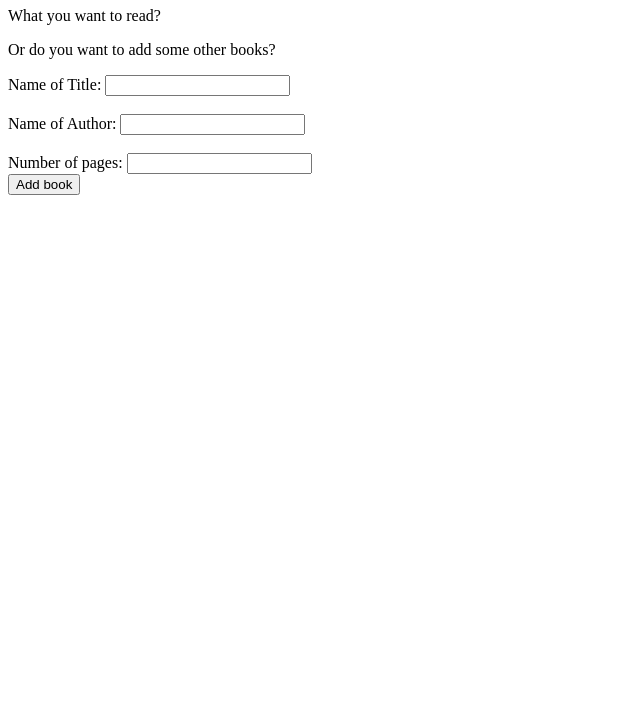
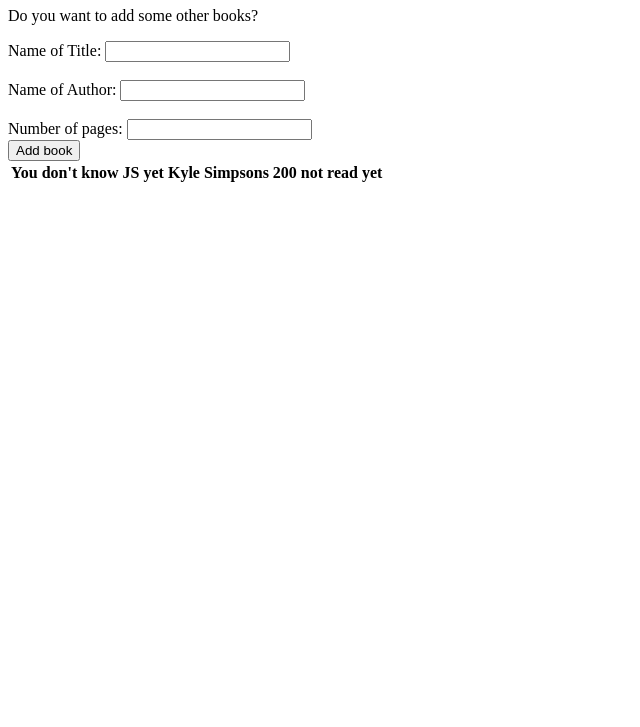
Before and after one commit to vbv-shm/Library, a plain HTML site: page index.html in a window 1280 px wide. Shown: the part 73-800 px from the top of the page, without its empty margins (0-640 px from the left). Drawn offline with Linux system fonts and the light colour scheme.

Commit message:
Added some small features.

```diff
--- a/index.html
+++ b/index.html
@@ -8,13 +8,10 @@
 </head>
 <body>
     <h1>
-        Welcome to my library.
+        Welcome to the library.
     </h1>
     <p>
-        What you want to read?
-    </p>
-    <p>
-        Or do you want to add some other books?
+        Do you want to add some other books?
     </p>
         <label for="titlename">Name of Title:  </label>
         <input type="text" id="titlename" name="booktitle"><br>
@@ -26,6 +23,12 @@
         <input type="number" id="pages" name="numberpages"><br>
 
         <button onclick="new Book(document.getElementById('titlename').value,document.getElementById('authorAuth').value,parseInt(document.getElementById('pages').value,10))">Add book</button>
+
+        <div id="booktable">
+            <table>
+
+            </table>
+        </div>
 </body>
 <script>
     let myLibrary=[];
@@ -43,11 +46,40 @@
         this.changeStatus = ()=>{
             this.status="already read."
         }
+        showtable();
     }
+
     function addBooktoLibrary(book){
         myLibrary.push(book)
     }
+    function showtable(){
+        let t=document.createElement("table");
+        let d=document.getElementById("booktable");
+        var lastChild=d.lastElementChild;
+        d.removeChild(lastChild);
+        d.appendChild(t);
 
+        for (var i = 0; i < myLibrary.length; i++){
+            let r=document.createElement("tr");
+            t.appendChild(r)
+            let a=document.createElement("th");
+            r.appendChild(a);
+            a.innerText=myLibrary[i].title
+            let b=document.createElement("th");
+            r.appendChild(b);
+            b.innerText=myLibrary[i].author
+            let c=document.createElement("th");
+            r.appendChild(c);
+            c.innerText=myLibrary[i].pages
+            let d=document.createElement("th");
+            r.appendChild(d);
+            d.innerText=myLibrary[i].status
+            let innerbutton=document.createElement("button");
+
+
+        }
+    }
     new Book("You don't know JS yet","Kyle Simpsons",200);
+
 </script>
 </html>
```
